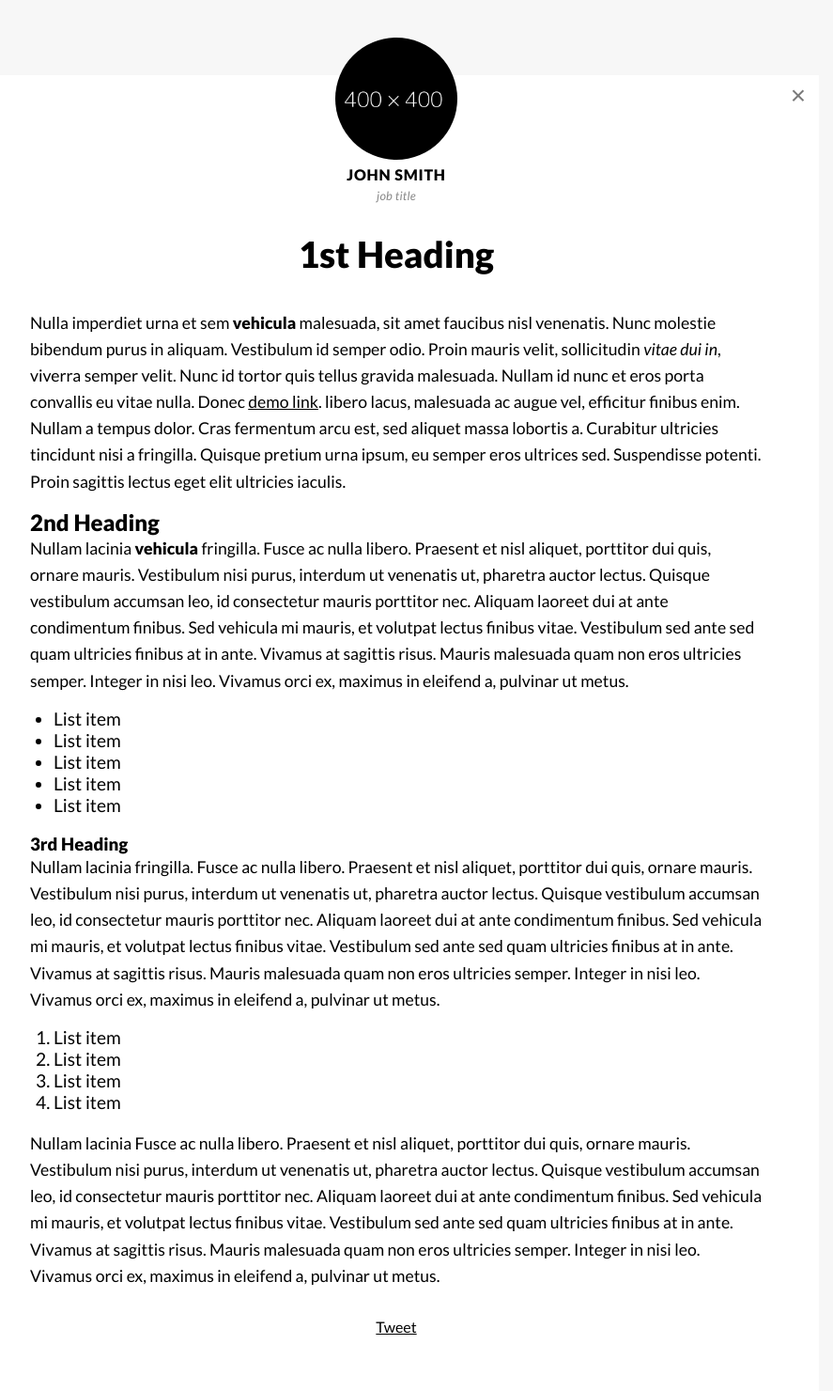
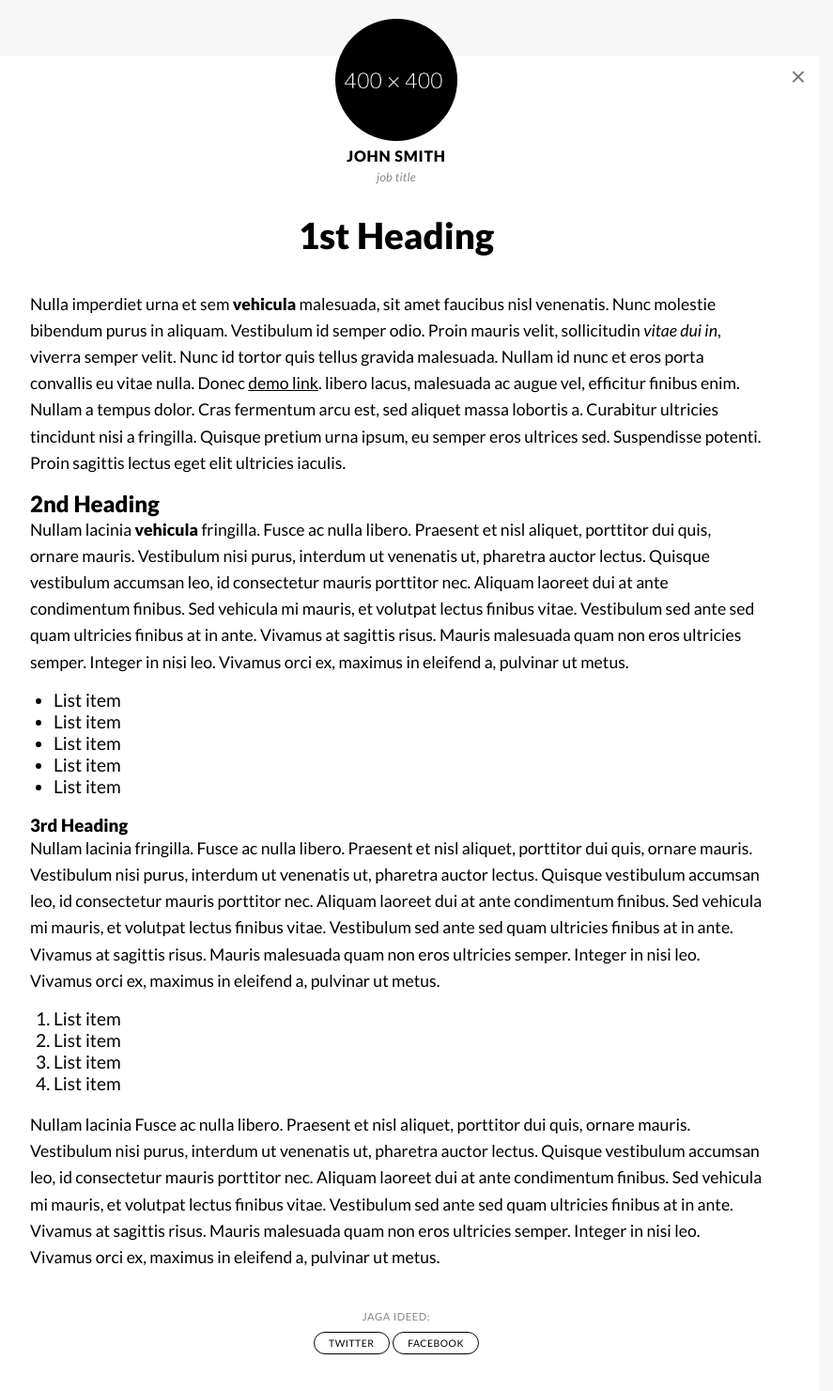
Before and after one commit to raik/muurileht-101ideed, a PHP site: page / in a window 1280 px wide, after a click that opens the changed part. Shown: the top 1480 px of the page at 94% size, without its empty margins (218-1105 px from the left). Run offline with PHP 8.4, Linux system fonts and the light colour scheme; some libraries are stand-ins or nearby versions.

Commit message:
Replace facebook/twitter widgets on single articles with 'sharer' static links

```diff
--- a/inc/home.php
+++ b/inc/home.php
@@ -83,10 +83,15 @@
 
 
           <div class="article__social">
-
-            <div class="fb-like" data-href="http://muurileht.ee/101ideed/#!/<?php echo $file_without_ext; ?>" data-layout="button_count" data-action="like" data-show-faces="false" data-share="true"></div>
-
-            <a href="https://twitter.com/share" class="twitter-share-button" data-url="http://muurileht.ee/101ideed/#!/<?php echo $file_without_ext; ?>" data-text="<?php echo $body_title; ?>" data-via="muurileht" data-hashtags="101ideed">Tweet</a> <script>!function(d,s,id){var js,fjs=d.getElementsByTagName(s)[0],p=/^http:/.test(d.location)?'http':'https';if(!d.getElementById(id)){js=d.createElement(s);js.id=id;js.src=p+'://platform.twitter.com/widgets.js';fjs.parentNode.insertBefore(js,fjs);}}(document, 'script', 'twitter-wjs');</script>
+          <?php
+              $twitter_sharer = 'http://muurileht.ee/101ideed/#!/'.$file_without_ext.'';
+              $fb_sharer = 'http://muurileht.ee/101ideed/#!/'.$file_without_ext.'';
+          ?>
+            <p class="article__social__cta">Jaga ideed:</p>
+            <ul>
+              <li><a href="http://twitter.com/intent/tweet?url=<?php echo urlencode($twitter_sharer); ?>">Twitter</a></li>
+              <li><a href="http://www.facebook.com/sharer.php?u=<?php echo urlencode($fb_sharer); ?>">Facebook</a></li>
+            </ul>
 
           </div>
 
--- a/styles/global.css
+++ b/styles/global.css
@@ -472,8 +472,38 @@ p.article__author__title {
 }
 
 .article__social {
-  margin-top: 30px;
+  margin-top: 40px;
   text-align: center;
+}
+
+.article__social ul {
+  list-style: none;
+  padding: 0 !important;
+  margin: 0 !important;
+}
+
+.article__social li {
+  display: inline-block;
+}
+
+.article__social a {
+  text-decoration: none;
+  text-transform: uppercase;
+  border-radius: 20px;
+  border: 1px solid black;
+  padding: 5px 15px;
+  display: inline-block;
+  font-size: .65rem;
+  letter-spacing: .05em;
+}
+
+.article__social__cta {
+  /*font-weight: 900;*/
+  font-size: .7rem !important;
+  text-transform: uppercase;
+  margin-bottom: 4px !important;
+  letter-spacing: .05em;
+  color: #888;
 }
 
 .article__social .fb-like {
```
